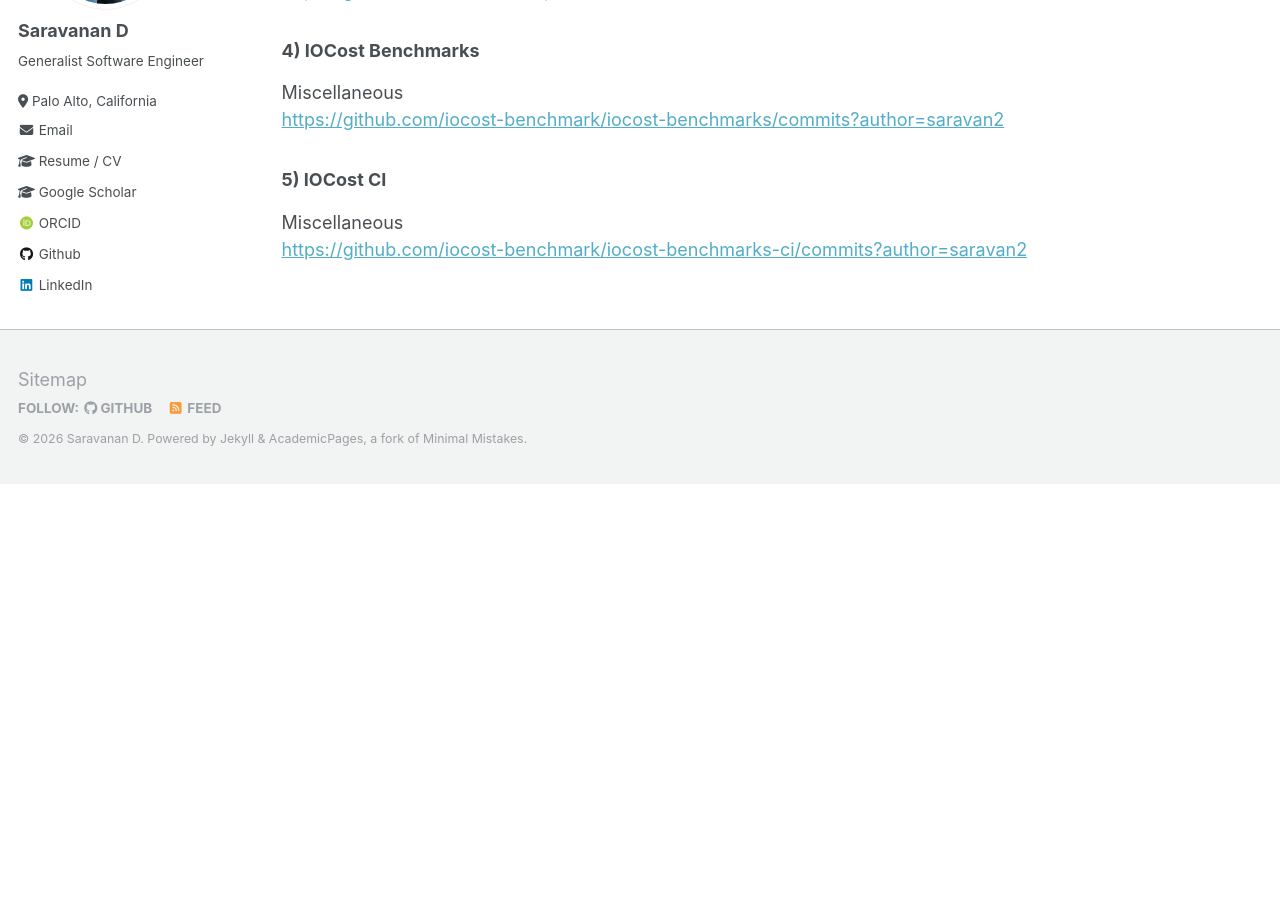
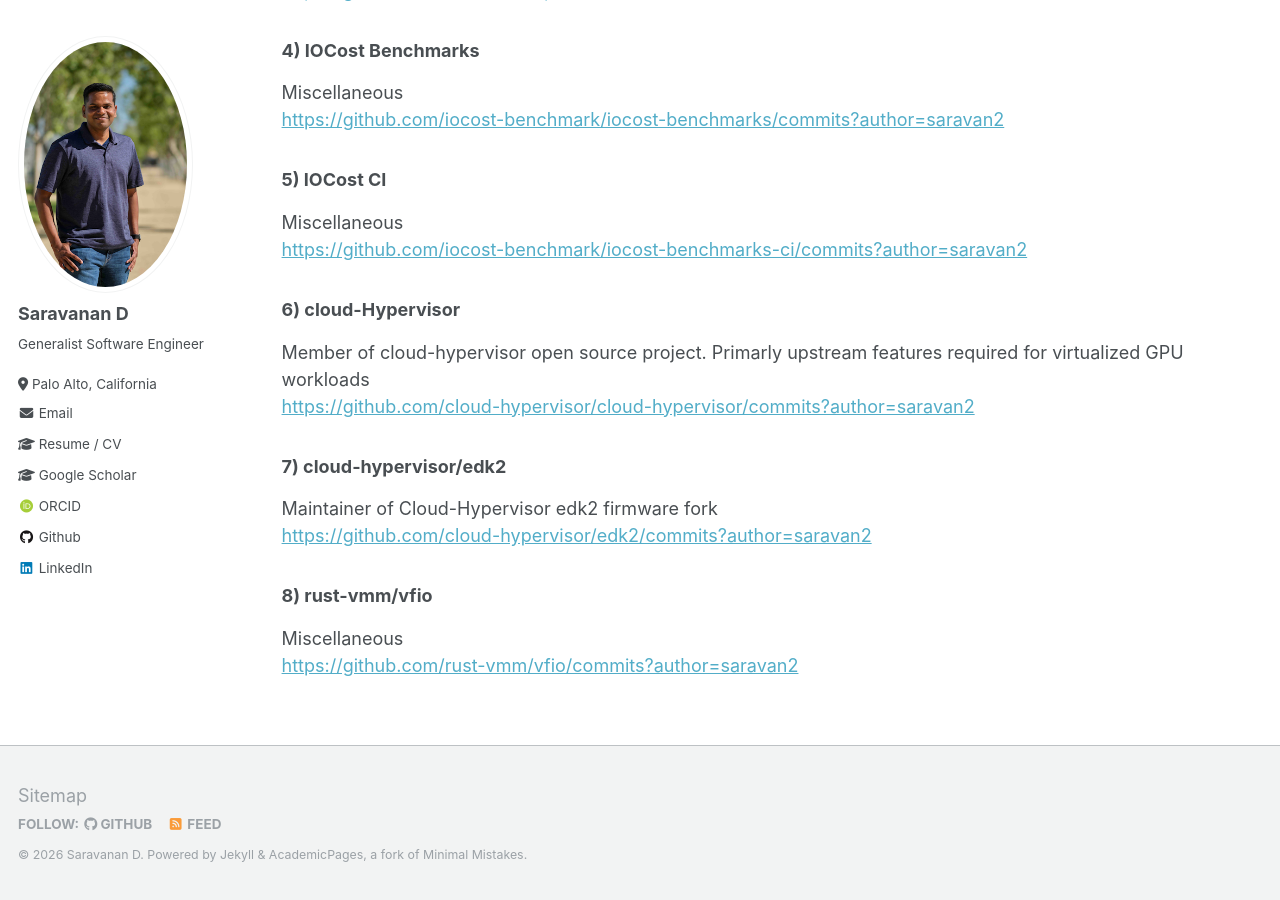
Before and after one commit to saravan2/saravan2.github.io, a Jekyll site: the page built from _pages/oss-contributions.md, in a window 1280 px wide and 900 px high, scrolled down 918 px. Built offline with Jekyll 4.4.1, drawn with Linux system fonts in a browser that asks for light colours; some web fonts are replaced; before the commit the page ends 1402 px from its top, so only the background shows below that.

Commit message:
Add contributions to cloud-Hypervisor and rust-vmm

```diff
--- a/_pages/oss-contributions.md
+++ b/_pages/oss-contributions.md
@@ -41,3 +41,15 @@
 ### 5) IOCost CI
 Miscellaneous
 [https://github.com/iocost-benchmark/iocost-benchmarks-ci/commits?author=saravan2](https://github.com/iocost-benchmark/iocost-benchmarks-ci/commits?author=saravan2)
+
+### 6) cloud-Hypervisor
+Member of cloud-hypervisor open source project. Primarly upstream features required for virtualized GPU workloads
+[https://github.com/cloud-hypervisor/cloud-hypervisor/commits?author=saravan2](https://github.com/cloud-hypervisor/cloud-hypervisor/commits?author=saravan2)
+
+### 7) cloud-hypervisor/edk2
+Maintainer of Cloud-Hypervisor edk2 firmware fork
+[https://github.com/cloud-hypervisor/edk2/commits?author=saravan2](https://github.com/cloud-hypervisor/edk2/commits?author=saravan2)
+
+###  8) rust-vmm/vfio
+Miscellaneous
+[https://github.com/rust-vmm/vfio/commits?author=saravan2](https://github.com/rust-vmm/vfio/commits?author=saravan2)
```
